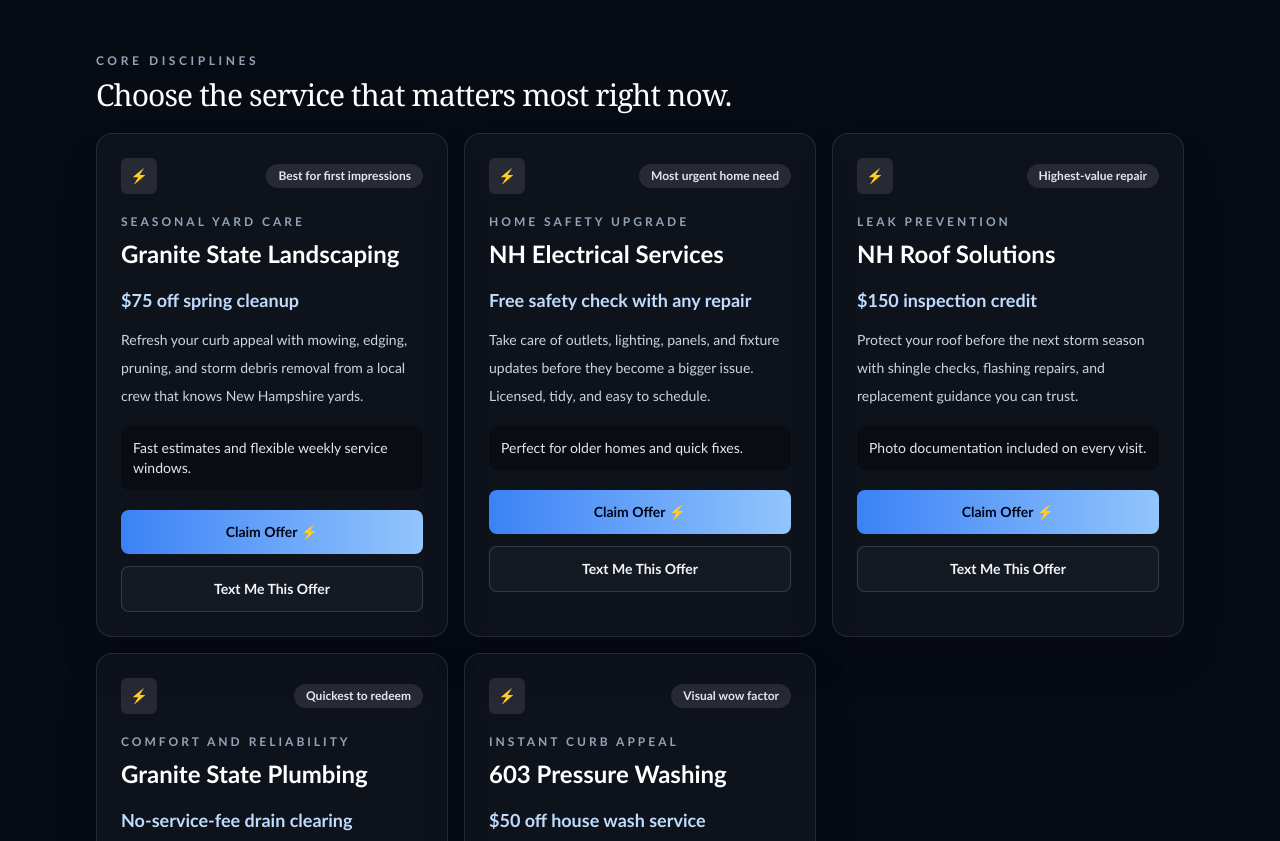
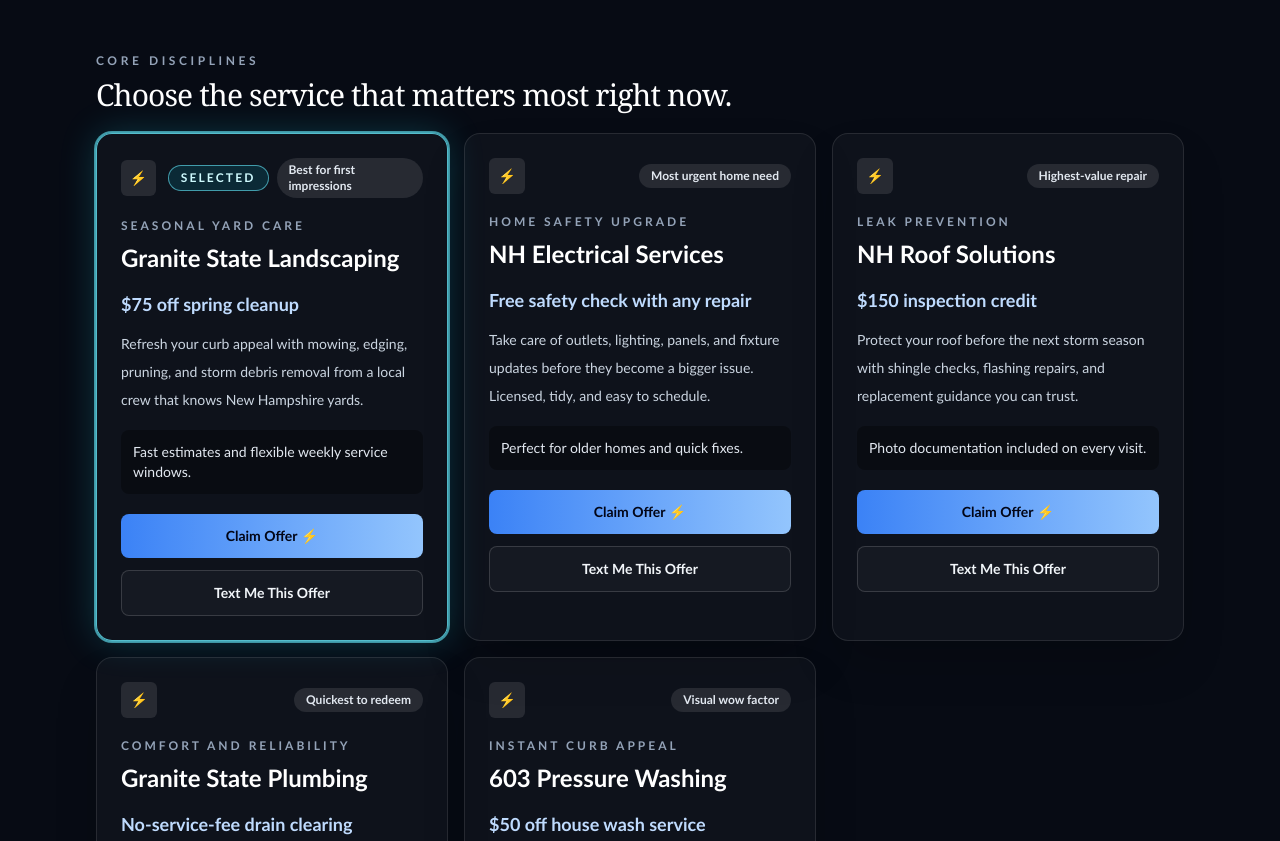
Before and after one commit to WebCraftPhil/iron-ink-bridge-v1, a React (Vite) app: page / in a window 1280 px wide. Shown: the part 600-1441 px from the top of the page. Built offline with nearby package versions, Linux system fonts and the light colour scheme.

Commit message:
Enhance App functionality with search parameters and smooth scrolling for highlighted offers

```diff
--- a/src/App.jsx
+++ b/src/App.jsx
@@ -1,4 +1,4 @@
-import { useEffect, useMemo, useState } from 'react'
+import { useEffect, useMemo, useRef, useState } from 'react'
 
 const defaultTown = 'Goffstown'
 const campaignPhone = '16036986286'
@@ -22,6 +22,7 @@
   {
     id: 'electrical',
     vendor: 'NHElectrical',
+    vendorSlug: 'nh-electrical',
     business: 'NH Electrical Services',
     category: 'Home safety upgrade',
     headline: 'Free safety check with any repair',
@@ -97,6 +98,27 @@
     id: params.get('id')?.trim() ?? '',
     town: params.get('town')?.trim() ?? '',
   }
+}
+
+function useSearchParams() {
+  const [search, setSearch] = useState(() => {
+    if (typeof window === 'undefined') {
+      return ''
+    }
+
+    return window.location.search
+  })
+
+  useEffect(() => {
+    const handlePopState = () => {
+      setSearch(window.location.search)
+    }
+
+    window.addEventListener('popstate', handlePopState)
+    return () => window.removeEventListener('popstate', handlePopState)
+  }, [])
+
+  return useMemo(() => new URLSearchParams(search), [search])
 }
 
 function getWindowLocation() {
@@ -199,7 +221,10 @@
 }
 
 function getOfferMatch(offer, params) {
-  const vendorMatch = params.vendor.toLowerCase() === offer.vendor.toLowerCase()
+  const normalizedVendor = params.vendor.toLowerCase()
+  const vendorMatch =
+    normalizedVendor === offer.vendor.toLowerCase() ||
+    normalizedVendor === (offer.vendorSlug ?? '').toLowerCase()
   const idMatch = params.id.toLowerCase() === offer.id.toLowerCase()
   return vendorMatch || idMatch
 }
@@ -210,6 +235,7 @@
   const [activeOffer, setActiveOffer] = useState(null)
   const [submitted, setSubmitted] = useState(false)
   const [claims, setClaims] = useState(() => (typeof window === 'undefined' ? [] : readClaims()))
+  const offerRefs = useRef({})
   const [form, setForm] = useState({
     name: '',
     phone: '',
@@ -217,7 +243,8 @@
     address: '',
   })
 
-  const params = useMemo(() => parseUrlParams(location.search), [location.search])
+  const searchParams = useSearchParams()
+  const params = useMemo(() => parseUrlParams(`?${searchParams.toString()}`), [searchParams])
   const isAdminView = location.pathname === adminPath
 
   useEffect(() => {
@@ -254,6 +281,28 @@
 
   const heroMessage = useMemo(() => `A local savings page made for ${town} homeowners`, [town])
   const highlightedOffer = offers.find((offer) => getOfferMatch(offer, params)) ?? null
+
+  useEffect(() => {
+    if (!highlightedOffer) {
+      return
+    }
+
+    const target = offerRefs.current[highlightedOffer.id]
+
+    if (!target) {
+      return
+    }
+
+    const frame = window.requestAnimationFrame(() => {
+      target.scrollIntoView({
+        behavior: 'smooth',
+        block: 'center',
+        inline: 'nearest',
+      })
+    })
+
+    return () => window.cancelAnimationFrame(frame)
+  }, [highlightedOffer?.id])
 
   const smsText = (offer) => `sms:?&body=${encodeURIComponent(buildMessage(offer, town))}`
 
@@ -470,13 +519,24 @@
           <div className="grid gap-4 md:grid-cols-2 xl:grid-cols-3">
             {offers.map((offer) => {
               const isSelected = highlightedOffer?.id === offer.id
+              const isVerifiedQr = isSelected && params.vendor.toLowerCase() === 'nh-electrical'
 
               return (
                 <article
                   key={offer.id}
                   aria-label={`${offer.business} offer${isSelected ? ', selected' : ''}`}
+                  ref={(node) => {
+                    if (node) {
+                      offerRefs.current[offer.id] = node
+                      return
+                    }
+
+                    delete offerRefs.current[offer.id]
+                  }}
                   className={`rounded-2xl border bg-white/[0.03] p-5 shadow-2xl transition-transform duration-300 hover:-translate-y-1 sm:p-6 ${
-                    isSelected ? 'border-blue-400/80 ring-1 ring-blue-300/60' : 'border-white/10'
+                    isSelected
+                      ? 'border-cyan-300/80 ring-2 ring-cyan-300/60 shadow-[0_0_0_1px_rgba(34,211,238,0.18),0_0_36px_rgba(34,211,238,0.22)]'
+                      : 'border-white/10'
                   }`}
                 >
                   <div className="flex items-center justify-between gap-3">
@@ -488,8 +548,8 @@
                     </span>
                     <div className="flex items-center gap-2">
                       {isSelected ? (
-                        <span className="rounded-full border border-blue-300/60 bg-blue-500/20 px-3 py-1 text-xs font-semibold uppercase tracking-[0.18em] text-blue-100">
-                          Selected
+                        <span className="rounded-full border border-cyan-300/60 bg-cyan-500/15 px-3 py-1 text-xs font-semibold uppercase tracking-[0.18em] text-cyan-100">
+                          {isVerifiedQr ? 'Verified QR Scan' : 'Selected'}
                         </span>
                       ) : null}
                       <span className="rounded-full bg-white/10 px-3 py-1 text-xs font-semibold text-slate-200">{offer.highlight}</span>
```
Also changed, not shown: 1 other file (tests, documents, lock files or other folders).
